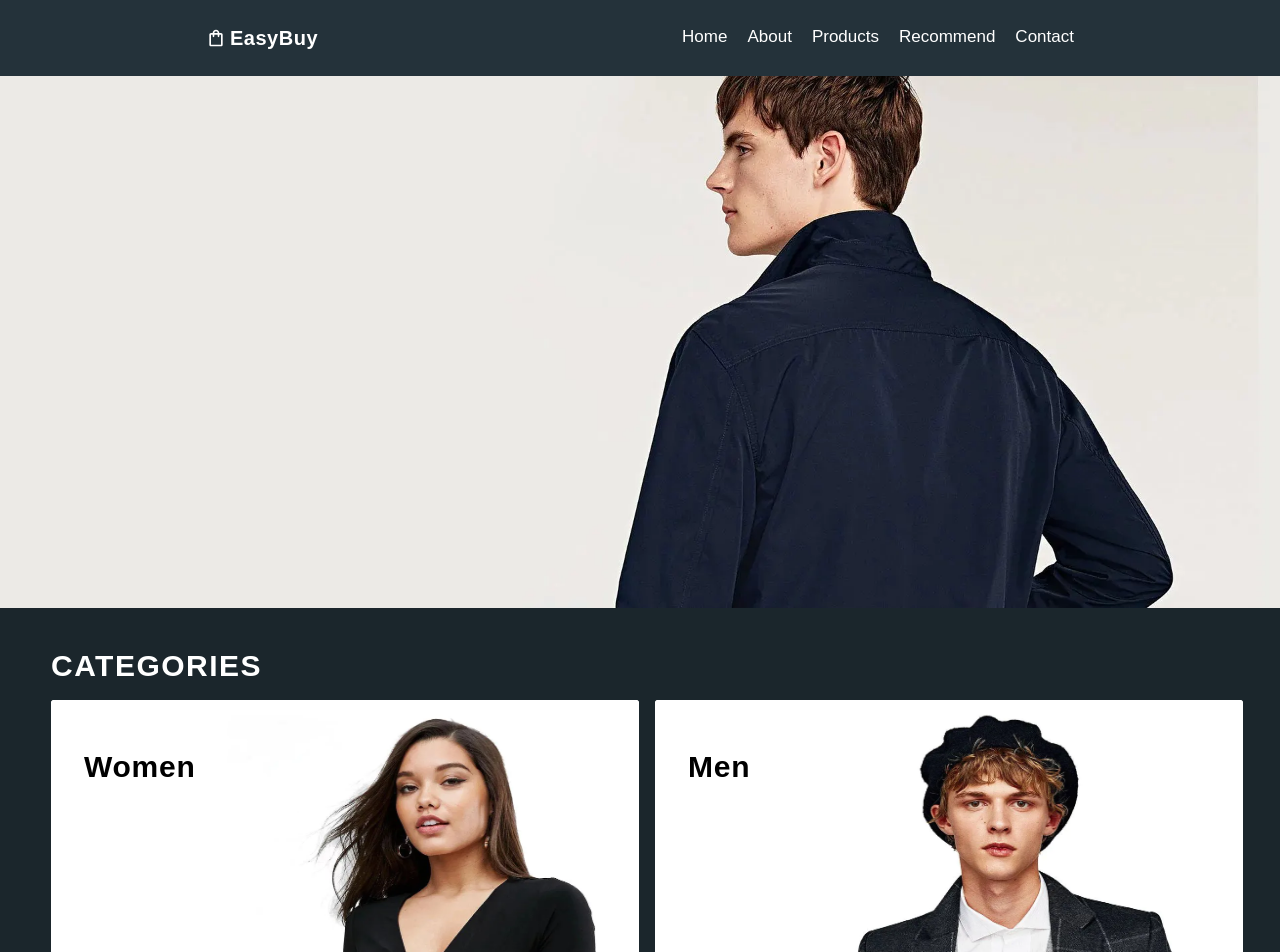
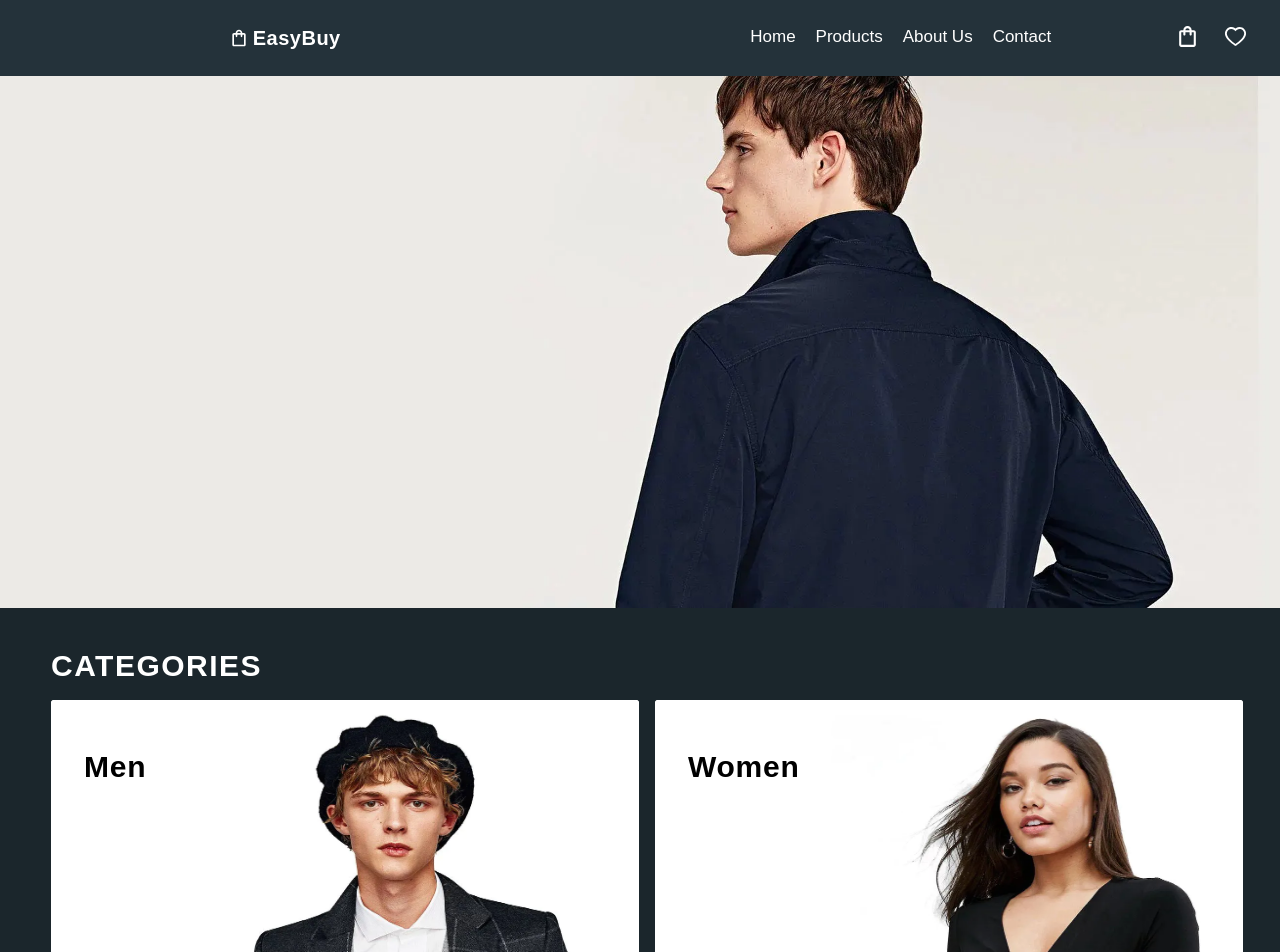
Before and after one commit to AmolShelke2/EasyBuy, a Next.js app: page / in a window 1280 px wide. Shown: the top 952 px of the page. Built offline with nearby package versions, Linux system fonts and the light colour scheme.

Commit message:
[changes]: added wishlist, cart icons to navbar

```diff
--- a/src/components/Categories.jsx
+++ b/src/components/Categories.jsx
@@ -7,7 +7,20 @@ export const Categories = () => {
     <div className="category">
       <h2 className="subheading">Categories</h2>
       <div className="category-wrapper">
-        <Link href={"/about"}>
+        <Link href={"/about/mans"}>
+          <div className="category-card">
+            <Image
+              className="category-image"
+              src={"/images/categori-2.png"}
+              height={350}
+              width={500}
+              alt="category-1"
+            />
+            <h3 className="name">Men</h3>
+          </div>
+        </Link>
+
+        <Link href={"/about/womens"}>
           <div className="category-card">
             <Image
               className="category-image"
@@ -19,19 +32,6 @@ export const Categories = () => {
             <h3 className="name">Women</h3>
           </div>
         </Link>
-
-        <Link href={"/about"}>
-          <div className="category-card">
-            <Image
-              className="category-image"
-              src={"/images/categori-2.png"}
-              height={350}
-              width={500}
-              alt="category-1"
-            />
-            <h3 className="name">Men</h3>
-          </div>
-        </Link>
       </div>
     </div>
   );
--- a/src/components/Header.jsx
+++ b/src/components/Header.jsx
@@ -1,8 +1,8 @@
 import { navLinks } from "@/libs/constants";
 import ListItem from "./ListItem";
 import Link from "next/link";
-import { MdOutlineShoppingBag } from "react-icons/md";
-import { AiOutlineMenu } from "react-icons/ai";
+import { MdAbc, MdOutlineShoppingBag } from "react-icons/md";
+import { AiOutlineMenu, AiOutlineHeart } from "react-icons/ai";
 import { useState } from "react";
 
 export const Header = () => {
@@ -22,8 +22,14 @@ export const Header = () => {
             <ListItem url={item.url} key={item.id} title={item.title} />
           ))}
         </ul>
+        <div className="cart">
+          <MdOutlineShoppingBag size={25} className="icon" />
+        </div>
+        <div className="wishlist">
+          <AiOutlineHeart size={25} className="icon" />
+        </div>
         <div className="menu" onClick={() => setNavActive(!navActive)}>
-          <AiOutlineMenu size={20} />
+          <AiOutlineMenu size={25} />
         </div>
       </div>
     </nav>
--- a/src/libs/constants.js
+++ b/src/libs/constants.js
@@ -5,19 +5,14 @@ export const navLinks = [
     url: "/",
   },
   {
-    title: "About",
-    id: "about-link",
-    url: "/about",
-  },
-  {
     title: "Products",
     id: "products-link",
     url: "/products",
   },
   {
-    title: "Recommend",
-    id: "recommend-link",
-    url: "/recommend",
+    title: "About Us",
+    id: "about-link",
+    url: "/about",
   },
   {
     title: "Contact",
--- a/src/pages/recommend/index.js
+++ /dev/null
@@ -1,10 +0,0 @@
-import { Header } from "@/components/Header";
-
-export default function Recommend() {
-  return (
-    <main className="main-content">
-      <Header />
-      <p>This is Recommend Page</p>
-    </main>
-  );
-}
--- a/src/styles/globals.css
+++ b/src/styles/globals.css
@@ -45,6 +45,18 @@ body {
   @apply text-[17px] font-medium;
 }
 
+.wishlist {
+  @apply fixed right-14 top-7 sm:right-8 sm:top-6 cursor-pointer;
+}
+
+.wishlist .icon {
+  @apply hover:text-red-400;
+}
+
+.cart {
+  @apply fixed right-24 top-7 sm:right-20 sm:top-6 cursor-pointer;
+}
+
 .menu {
   @apply fixed top-7 right-5 cursor-pointer md:hidden;
 }
```
